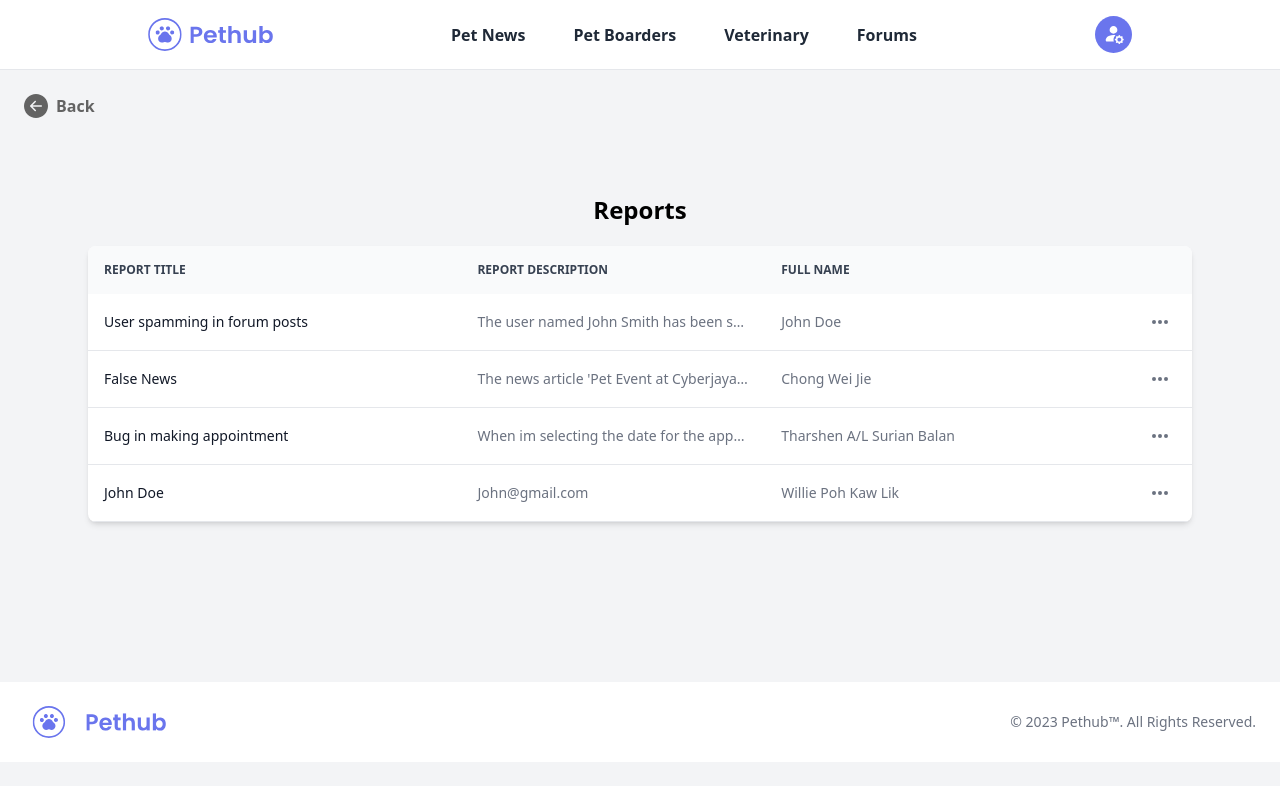
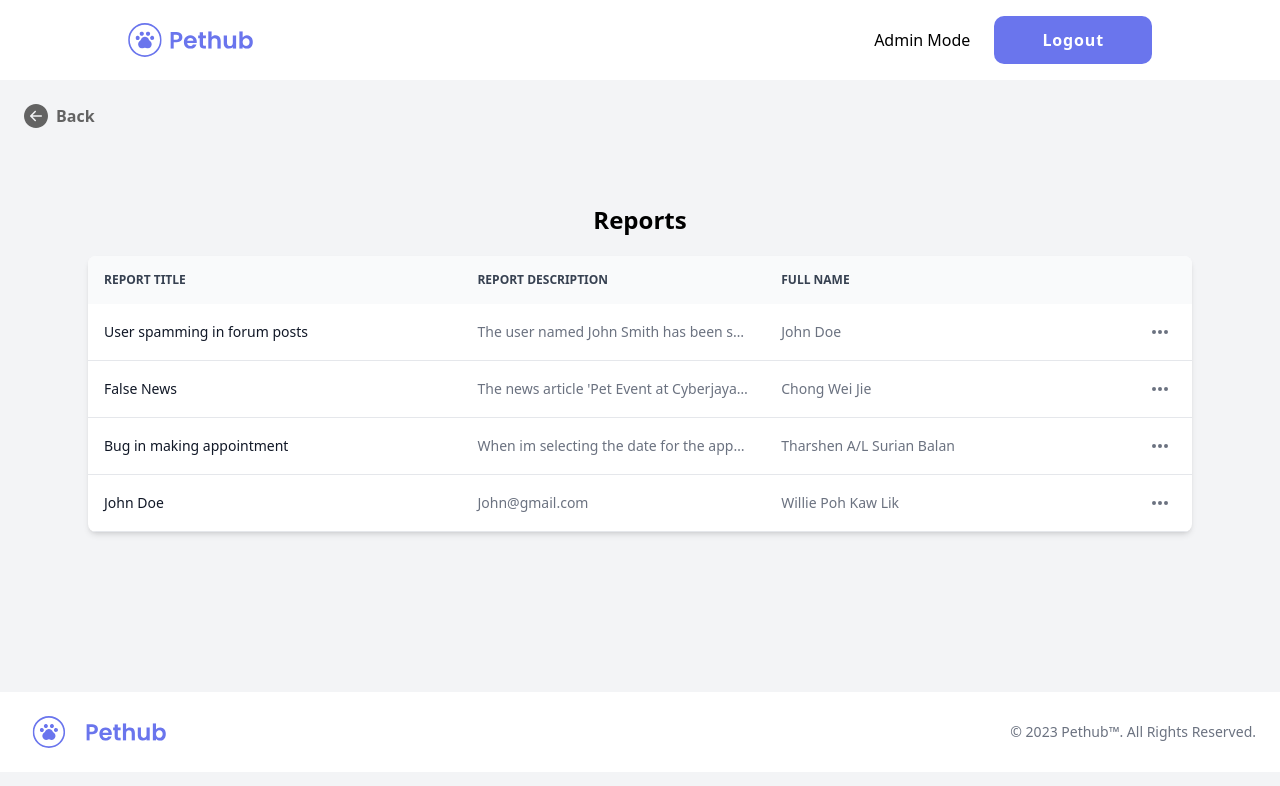
Before and after one commit to Cwjiee/pethub-frontend, a Next.js app: page /report in a window 1280 px wide. Shown: the top 786 px of the page. Built offline with nearby package versions, Linux system fonts and the light colour scheme.

Commit message:
feat: add admin navbar

```diff
--- /dev/null
+++ b/src/components/organisms/AdminNavbar.jsx
@@ -0,0 +1,24 @@
+import Image from "next/image"
+
+export default function AdminNavbar() {
+  return (
+    <>
+      <header className="bg-white">
+        <nav className="mx-auto w-[80%] flex items-center justify-between py-4">
+          <div className="flex gap-x-2">
+            <Image src="/logo.svg" alt="logo" width={34} height={34} />
+            <Image src="/Pethub.svg" alt="pethub" width={83} height={83} />
+          </div>
+          <div className="flex gap-x-6 items-center">
+            <div>Admin Mode</div>
+            <button className="flex justify-around px-12 py-3 rounded-[10px] bg-primary-500 hover:bg-primary-600 active:bg-primary-700">
+              <div className="my-auto text-white font-bold spacing tracking-[0.86px] text-md">
+                Logout
+              </div>
+            </button>
+          </div>
+        </nav>
+      </header>
+    </>
+  )
+}
--- a/src/pages/report/index.jsx
+++ b/src/pages/report/index.jsx
@@ -1,12 +1,12 @@
-import Navbar from "@/components/organisms/Navbar"
 import BackButton from "@/components/atoms/BackButton"
 import Table from "@/components/organisms/Table"
 import AdminFooter from "@/components/organisms/AdminFooter"
+import AdminNavbar from "@/components/organisms/AdminNavbar"
 
 export default function Report() {
   return (
     <>
-      <Navbar></Navbar>
+      <AdminNavbar />
       <div className="w-full m-auto pt-6 px-6">
         <BackButton/>
         <div className="w-full mt-8 m-auto py-11 px-16">
```
